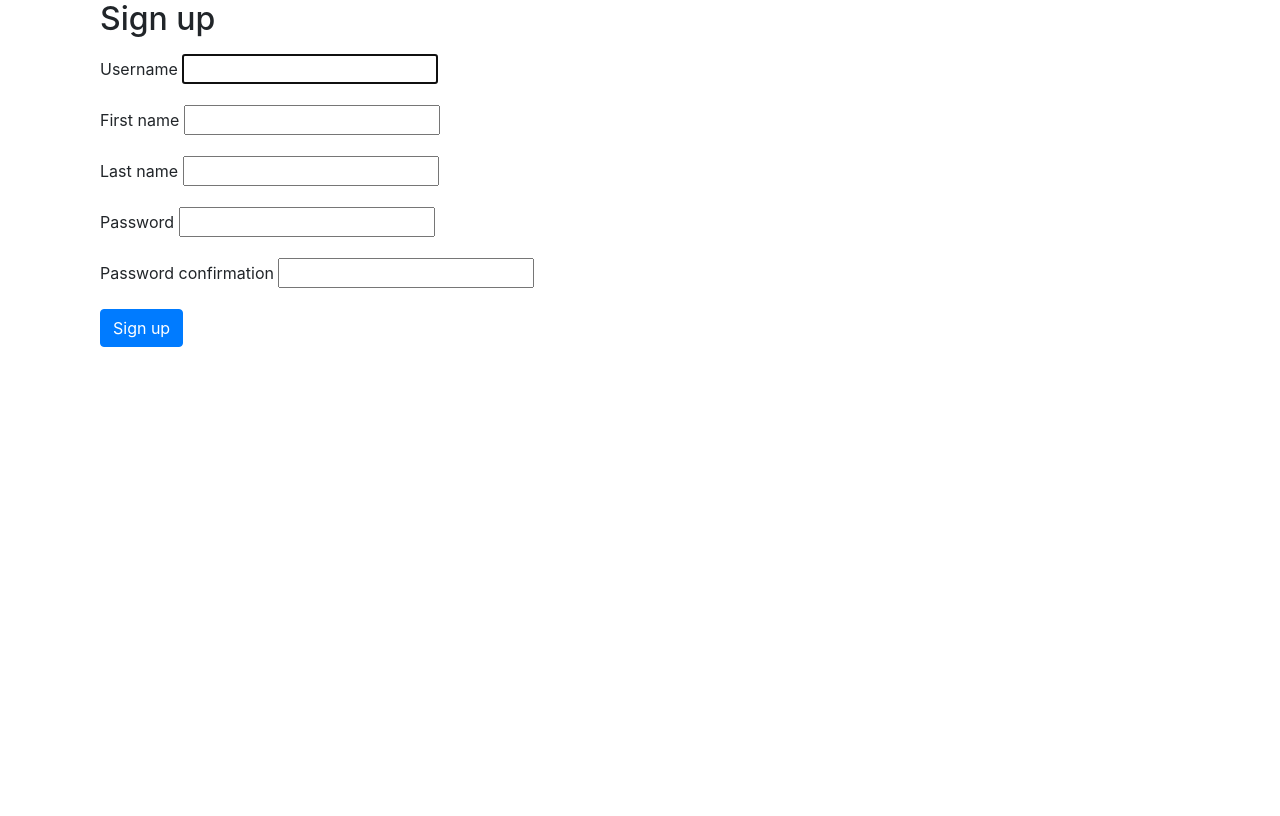
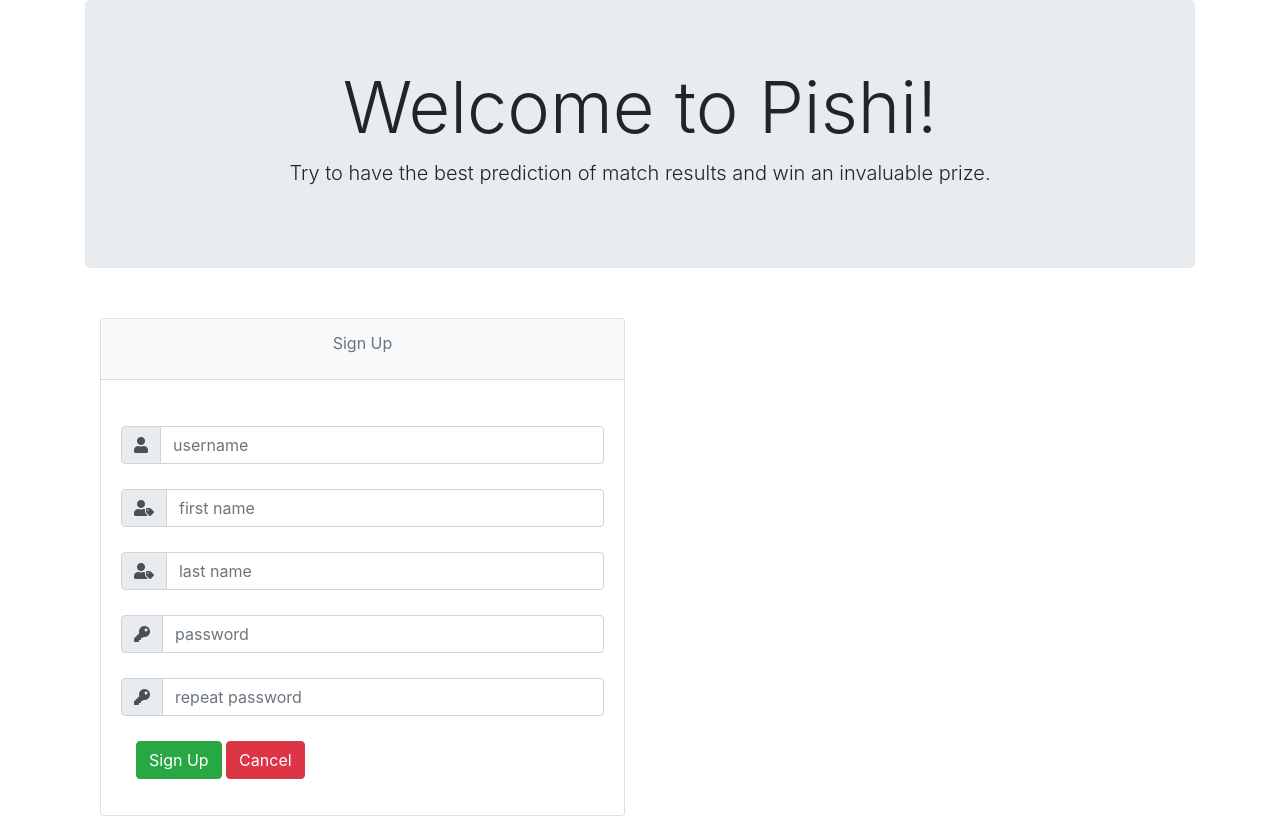
Before and after one commit to rahiminasab/pishbini, a Django app: page /signup/ in a window 1280 px wide. Before the commit the page ends 347 px from the top, so only its background shows below. Run offline with Django 3.2, Linux system fonts and the light colour scheme; parts of the project's set-up code (start-up, migrations or seed data) failed here and were passed over; some libraries are stand-ins or nearby versions.

Commit message:
made signup look better

```diff
--- a/pishi/templates/header.html
+++ b/pishi/templates/header.html
@@ -1,6 +1,7 @@
 <div class="jumbotron">
     <h1 class="display-3 text-center">Welcome to Pishi!</h1>
     <p class="lead text-center">Try to have the best prediction of match results and win an invaluable prize.</p>
+    {% if LOGGED_IN %}
         <div class="row user-info-row">
             <div class="col-9 user-info">
                 <span class="float-left">
@@ -13,4 +14,5 @@
                 </span>
             </div>
         </div>
+    {% endif %}
 </div>
--- a/pishi/templates/index.html
+++ b/pishi/templates/index.html
@@ -1,7 +1,7 @@
 {% extends 'base.html' %}
 {% load static %}
 {% block content %}
-    {% include 'header.html' %}
+    {% include 'header.html' with LOGGED_IN='1' %}
     <nav>
         <div class="nav nav-tabs" id="nav-tab" role="tablist">
             <a class="nav-item nav-link active"
--- a/pishi/templates/registration/login.html
+++ b/pishi/templates/registration/login.html
@@ -3,6 +3,7 @@
 {% block title %}Login{% endblock %}
 
 {% block content %}
+    {% include 'header.html' %}
     <div id="loginbox" style="margin-top:50px;" class="mainbox col-md-6 col-md-offset-3 col-sm-8 col-sm-offset-2">
         <div class="card" >
             <div class="card-header bg-light text-center text-secondary">
@@ -40,7 +41,7 @@
                     <div style="margin-top:10px" class="form-group">
                         <!-- Button -->
                         <div class="col-sm-12 controls">
-                          <button id="btn-login" class="btn btn-success">Login  </button>
+                          <button id="btn-login" type="submit" class="btn btn-success">Login  </button>
                         </div>
                     </div>
 
--- a/pishi/templates/signup.html
+++ b/pishi/templates/signup.html
@@ -1,28 +1,95 @@
 {% extends 'base.html' %}
 
 {% block content %}
-    <div class="container">
-        <h2>Sign up</h2>
+    {% include 'header.html' %}
+    <div id="signupbox" style="margin-top:50px;" class="mainbox col-md-6 col-md-offset-3 col-sm-8 col-sm-offset-2">
+        <div class="card" >
+            <div class="card-header bg-light text-center text-secondary">
+                <div class="card-title">Sign Up</div>
+            </div>
 
-        <form method="post">
+            <div style="padding-top:30px" class="card-body" >
+                <form id="signupform" class="form-horizontal" role="form" method="post">
                     {% csrf_token %}
                     {% for error in form.non_field_errors %}
                         <div class="form-group has-errors text-danger small">
                             {{error}}
                         </div>
                     {% endfor %}
-            {% for field in form %}
+                    {% for field in form  %}
                         <div class="form-group has-errors text-danger small">
                             {{field.errors}}
                         </div>
-                <div class="form-group has-errors text-danger small"></div>
-                <div class="form-group">
-                    <label>{{ field.label }}</label>
-                    {{field}}
+                        {% if field.id_for_label == "id_username" %}
+                            <div style="margin-bottom: 25px" class="input-group">
+                                <div class="input-group-prepend">
+                                    <span class="input-group-text"><i class="fas fa-user"></i></span>
                                 </div>
+                                <input id="{{ field.id_for_label }}" type="text" class="form-control" name="{{ field.html_name }}" value="" placeholder="username" required>
+                            </div>
+                        {% elif field.id_for_label == "id_first_name" %}
+                             <div style="margin-bottom: 25px" class="input-group">
+                                <div class="input-group-prepend">
+                                    <span class="input-group-text"><i class="fas fa-user-tag"></i></span>
+                                </div>
+                                <input id="{{ field.id_for_label }}" type="text" class="form-control" name="{{ field.html_name }}" placeholder="first name" required>
+                            </div>
+                        {% elif field.id_for_label == "id_last_name" %}
+                            <div style="margin-bottom: 25px" class="input-group">
+                                <div class="input-group-prepend">
+                                    <span class="input-group-text"><i class="fas fa-user-tag"></i></span>
+                                </div>
+                                <input id="{{ field.id_for_label }}" type="text" class="form-control" name="{{ field.html_name }}" placeholder="last name" required>
+                            </div>
+                        {% elif field.id_for_label == "id_password1" %}
+                            <div style="margin-bottom: 25px" class="input-group">
+                                <div class="input-group-prepend">
+                                    <span class="input-group-text"><i class="fas fa-key"></i></span>
+                                </div>
+                                <input id="{{ field.id_for_label }}" type="password" class="form-control" name="{{ field.html_name }}" placeholder="password" required>
+                            </div>
+                        {% elif field.id_for_label == "id_password2" %}
+                             <div style="margin-bottom: 25px" class="input-group">
+                                <div class="input-group-prepend">
+                                    <span class="input-group-text"><i class="fas fa-key"></i></span>
+                                </div>
+                                <input id="{{ field.id_for_label }}" type="password" class="form-control" name="{{ field.html_name }}" placeholder="repeat password" required>
+                            </div>
+                        {% endif %}
                     {% endfor %}
-{#            {{ form.as_p }}#}
-            <button class="btn btn-primary" type="submit">Sign up</button>
+                    <div style="margin-top:10px" class="form-group">
+                        <!-- Button -->
+                        <div class="col-sm-12 controls">
+                            <button type="submit" id="btn-signup" class="btn btn-success">Sign Up  </button>
+                            <a class="btn btn-danger" href="{% url 'login' %}">Cancel  </a>
+                        </div>
+                    </div>
                 </form>
             </div>
+        </div>
+    </div>
+{#    <div class="container">#}
+{#        <h2>Sign up</h2>#}
+{##}
+{#        <form method="post">#}
+{#            {% csrf_token %}#}
+{#            {% for error in form.non_field_errors %}#}
+{#                <div class="form-group has-errors text-danger small">#}
+{#                    {{error}}#}
+{#                </div>#}
+{#            {% endfor %}#}
+{#            {% for field in form %}#}
+{#                <div class="form-group has-errors text-danger small">#}
+{#                    {{field.errors}}#}
+{#                </div>#}
+{#                <div class="form-group has-errors text-danger small"></div>#}
+{#                <div class="form-group">#}
+{#                    <label>{{ field.label }}</label>#}
+{#                    {{field}}#}
+{#                </div>#}
+{#            {% endfor %}#}
+{#            {{ form.as_p }}#}
+{#            <button class="btn btn-primary" type="submit">Sign up</button>#}
+{#        </form>#}
+{#    </div>#}
 {% endblock %}
```
Lines whose indentation alone changed are shown as unchanged.
